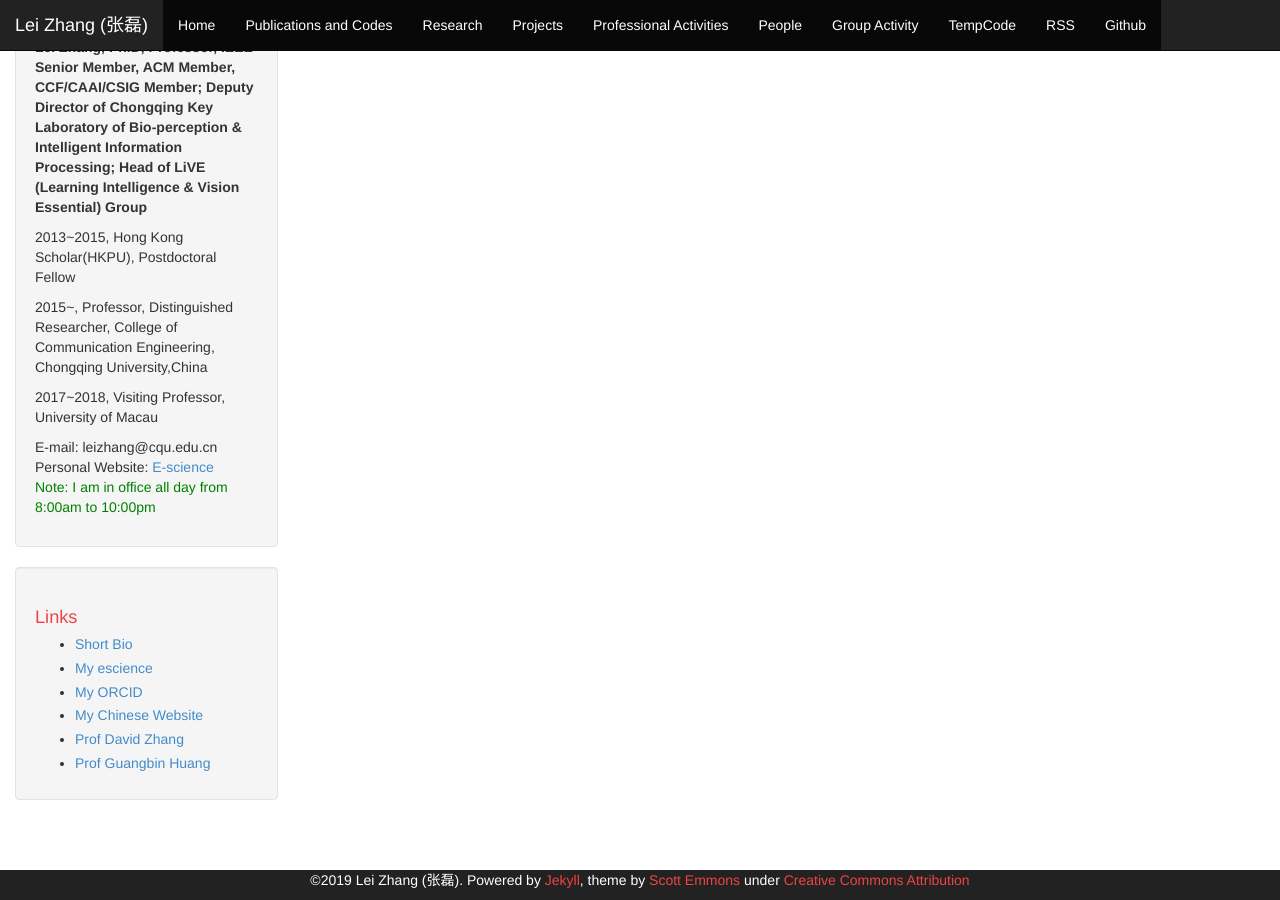
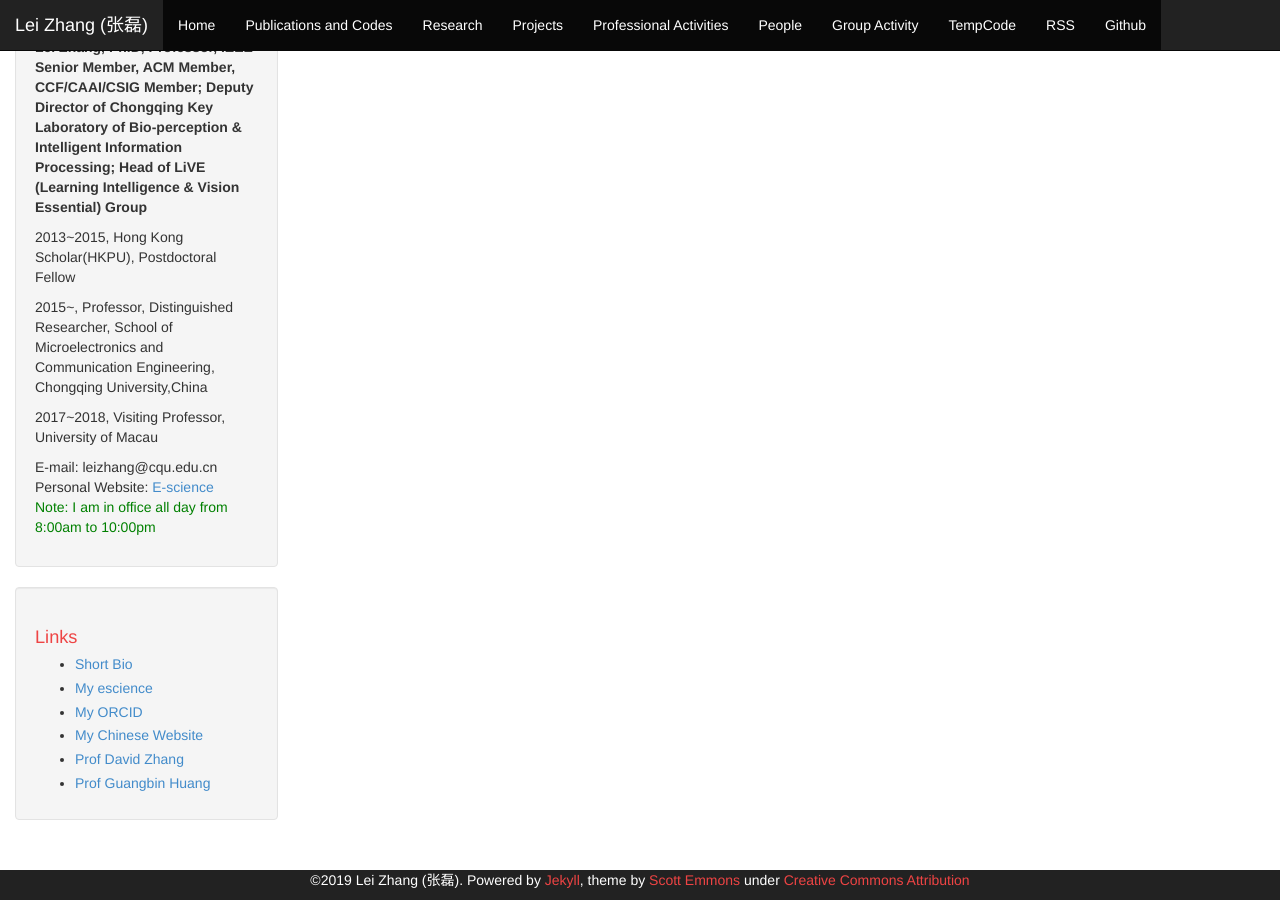
Before and after one commit to DrLeiZhang/website, a Jekyll site: the page built from links.html, in a window 1280 px wide and 900 px high, scrolled down 513 px. Built offline with Jekyll 4.4.1, drawn with Linux system fonts in a browser that asks for light colours; Markdown is read by kramdown in place of the engine named in the settings.

Commit message:
Update sidebar.html

```diff
--- a/_includes/sidebar.html
+++ b/_includes/sidebar.html
@@ -9,7 +9,7 @@
 <p><a href="http://www.leizhang.tk/resources/LeiZhang.jpg"></a></p>
 
     <h1>Contact me</h1>
-<p><B>Lei Zhang, Ph.D, Professor, IEEE Senior Member, ACM Member, CCF/CAAI/CSIG Member; Deputy Director of Chongqing Key Laboratory of Bio-perception & Intelligent Information Processing; Head of LiVE (Learning Intelligence & Vision Essential) Group</p></B><p>2013~2015, Hong Kong Scholar(HKPU), Postdoctoral Fellow</p><p>2015~, Professor, Distinguished Researcher, College of Communication Engineering, Chongqing University,China</p><p>2017~2018, Visiting Professor, University of Macau</p>
+<p><B>Lei Zhang, Ph.D, Professor, IEEE Senior Member, ACM Member, CCF/CAAI/CSIG Member; Deputy Director of Chongqing Key Laboratory of Bio-perception & Intelligent Information Processing; Head of LiVE (Learning Intelligence & Vision Essential) Group</p></B><p>2013~2015, Hong Kong Scholar(HKPU), Postdoctoral Fellow</p><p>2015~, Professor, Distinguished Researcher, School of Microelectronics and Communication Engineering, Chongqing University,China</p><p>2017~2018, Visiting Professor, University of Macau</p>
 
 E-mail: leizhang@cqu.edu.cn
 Personal Website: <a href="http://www.escience.cn/people/lei/index.html">E-science</a>
```
